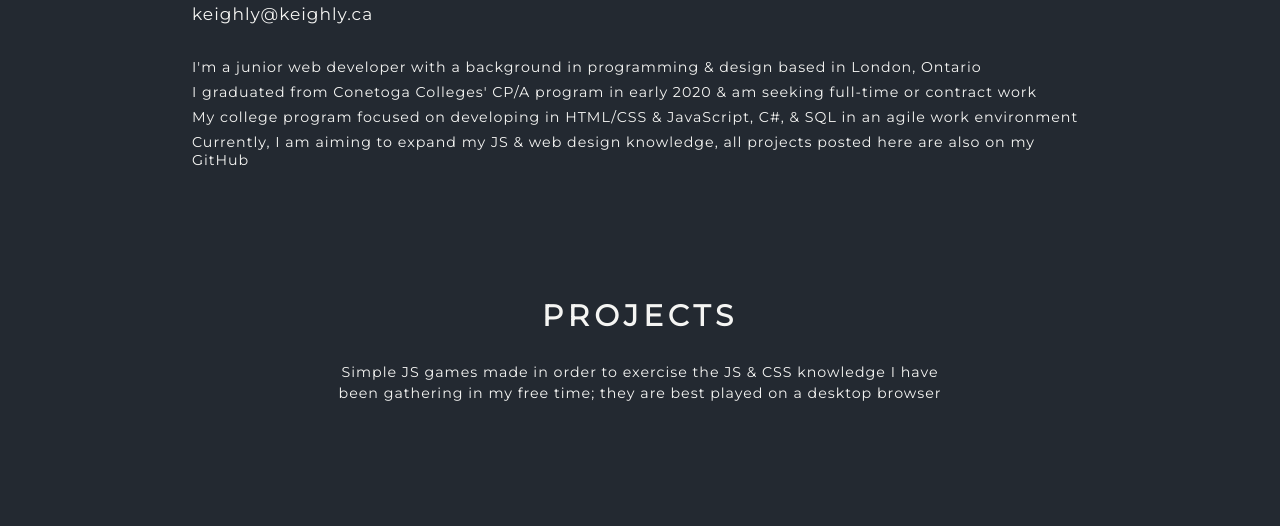
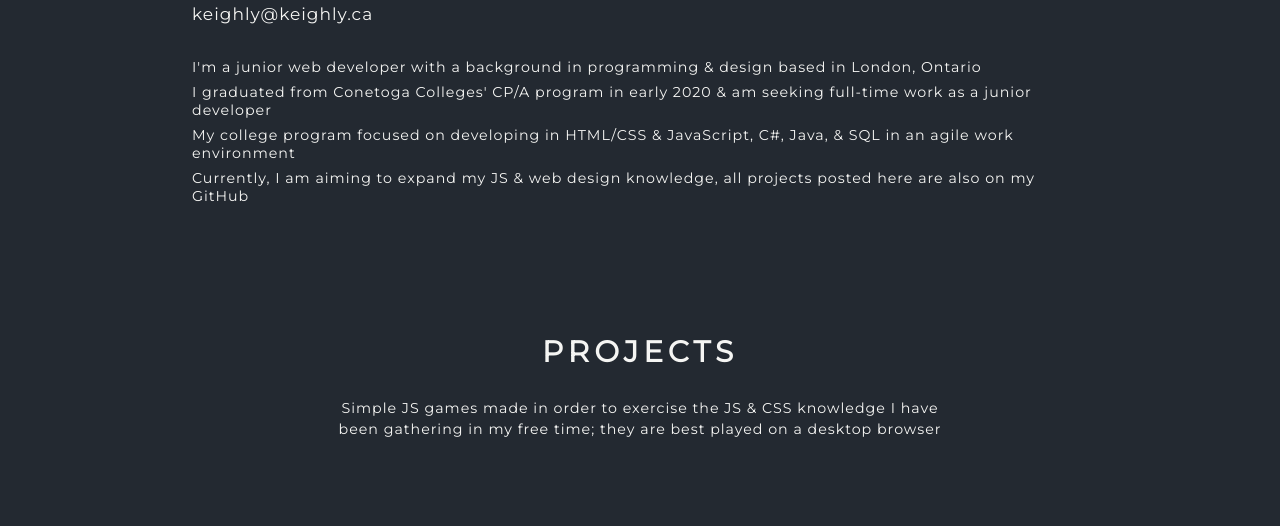
Before and after one commit to ALostCAWs/Keighly.ca, a plain HTML site: page public/index.html in a window 1280 px wide. Shown: the part 274-800 px from the top of the page. Drawn offline with Linux system fonts and the light colour scheme.

Commit message:
Updates bio

```diff
--- a/public/index.html
+++ b/public/index.html
@@ -36,8 +36,8 @@
       <h3>keighly@keighly.ca</h3>
       <!-- <h3>HTML / CSS & Javascript</h3> -->
       <p>I'm a junior web developer with a background in programming & design based in London, Ontario</p>
-      <p>I graduated from Conetoga Colleges' CP/A program in early 2020 & am seeking full-time or contract work</p>
-      <p>My college program focused on developing in HTML/CSS & JavaScript, C#, & SQL in an agile work environment</p>
+      <p>I graduated from Conetoga Colleges' CP/A program in early 2020 & am seeking full-time work as a junior developer</p>
+      <p>My college program focused on developing in HTML/CSS & JavaScript, C#, Java, & SQL in an agile work environment</p>
       <p>Currently, I am aiming to expand my JS & web design knowledge, all projects posted here are also on my GitHub</p>
     </article>
     <!-- skills section -> best at / worked with / learning -->
```
